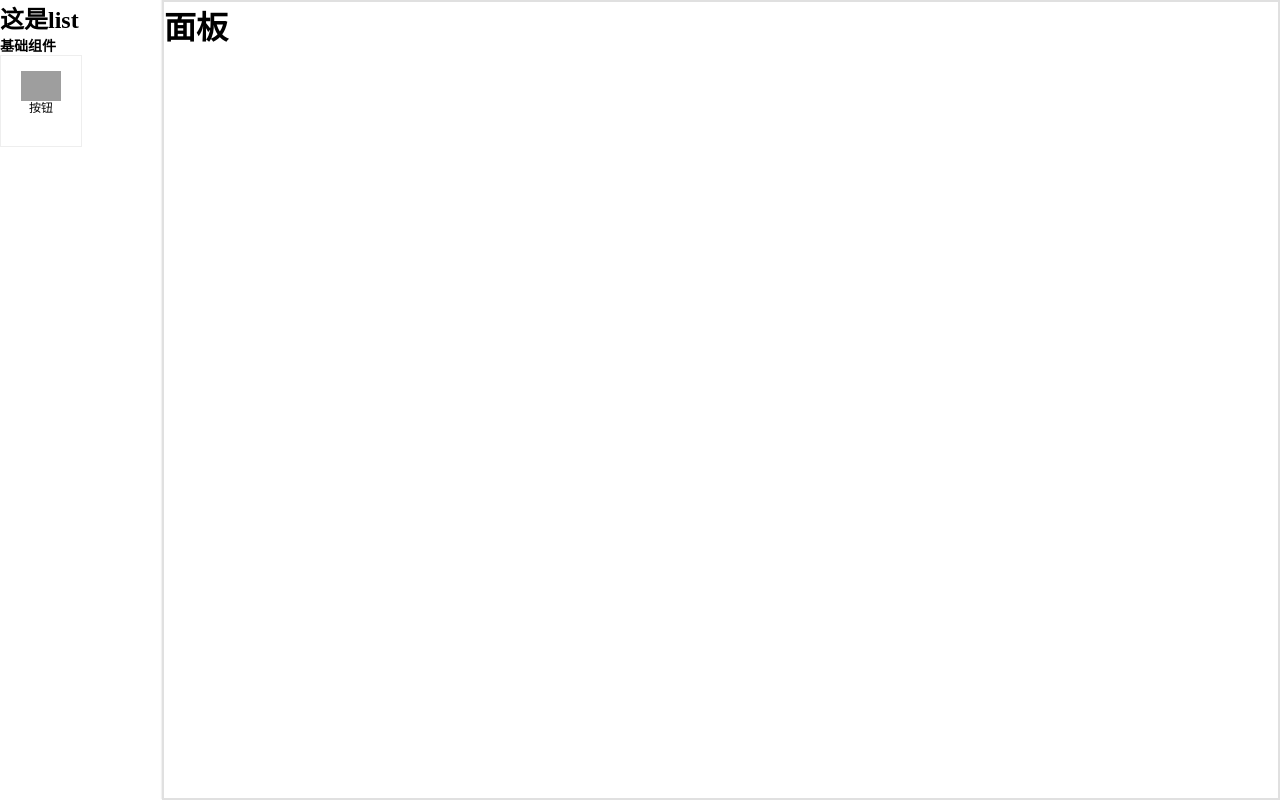
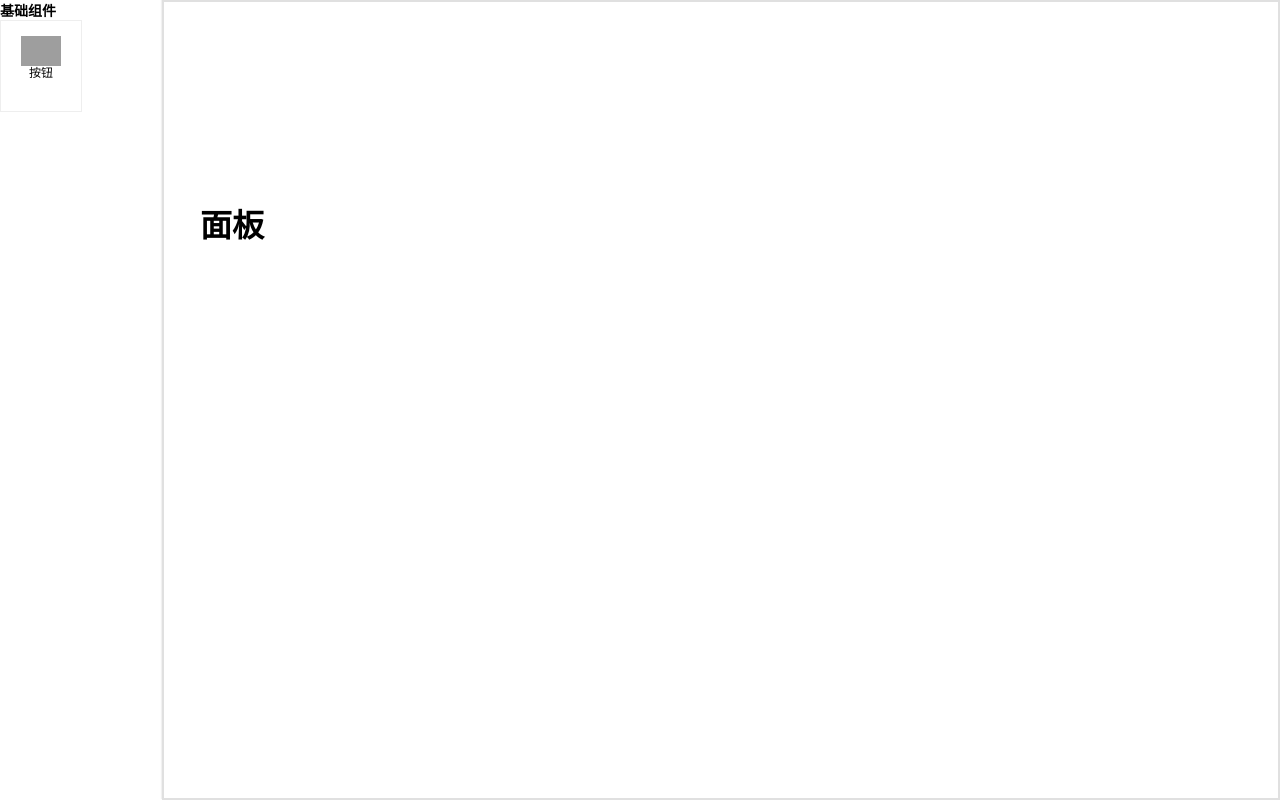
Before and after one commit to Einstellung/drag-panel, a React (Vite) app: page / in a window 1280 px wide. Built offline with nearby package versions, Linux system fonts and the light colour scheme; grey boxes are pictures that could not be loaded.

Commit message:
面板拖拽初步实现

```diff
--- a/src/ui/components/ComponentList.tsx
+++ b/src/ui/components/ComponentList.tsx
@@ -24,7 +24,6 @@ export const ComponentList = () => {
 
   return (
     <div className={style['component-list']} key={ver}>
-      <h2>这是list</h2>
       {
         groupList.map((list, i) => {
           const title = groupTitle[list[0].group]
@@ -34,7 +33,10 @@ export const ComponentList = () => {
               {
                 list.map(compConf => {
                   return (
-                    <div key={compConf.name} className={style['component-list-item']}>
+                    <div
+                      key={compConf.name}
+                      draggable
+                      className={style['component-list-item']}>
                       <img src={compConf.imageUrl}/>
                       <div className={style.text}>{compConf.title}</div>
                     </div>
--- /dev/null
+++ b/src/ui/components/draggable/DragNode.ts
@@ -0,0 +1,22 @@
+export class DragNode {
+  startX = 0
+  startY = 0
+  diffX = 0
+  diffY = 0
+  dragging = false
+
+  update(e: MouseEvent) {
+    this.diffX = e.clientX - this.startX
+    this.diffY = e.clientY - this.startY
+  }
+
+  init() {
+    this.diffX = 0
+    this.diffY = 0
+  }
+
+  start(e: MouseEvent) {
+    this.startX = e.clientX
+    this.startY = e.clientY
+  }
+}
--- /dev/null
+++ b/src/ui/components/draggable/Draggable.tsx
@@ -0,0 +1,35 @@
+import { mergeDeepLeft } from "ramda"
+import { cloneElement } from "react"
+import { DragEvents } from "./draggable.types"
+import { useDragNode } from "./useDragNode"
+
+type DraggableProps = {
+  children: JSX.Element
+} & DragEvents
+
+export const Draggable = (props: DraggableProps) => {
+
+  const [node, handlers] = useDragNode(props)
+
+  const style = {
+    position: "absolute",
+    top: `${node.startX+200}px`,
+    left: `${node.startY+200}px`,
+    transform: `translate(${node.diffX}px, ${node.diffY}px)`
+  }
+
+  const draggableProps = {
+    style,
+    ...handlers,
+  }
+
+  const finalProps = mergeDeepLeft(props.children.props, draggableProps)
+  console.log("node diffx", node.diffX)
+
+  return cloneElement(props.children, finalProps)
+  // return (
+  //   <div>
+  //     {props.children}
+  //   </div>
+  // )
+}
--- /dev/null
+++ b/src/ui/components/draggable/useDragNode.ts
@@ -0,0 +1,38 @@
+import { useEffect, useMemo, useState } from "react";
+import { DragEvents } from "./draggable.types";
+import { DragNode } from "./DragNode";
+
+export function useDragNode(props: DragEvents): [DragNode, typeof handlers] {
+  const node = useMemo<DragNode>(() => new DragNode(), [])
+  const [ver, setVer] = useState(0)
+
+  useEffect(() => {
+
+  }, [ver])
+
+  const handlers = {
+    onMouseDown: (e: DragEvent) => {
+      // props.onDragEnd && props.onDragEnd(node)
+      console.log(11111111)
+      node.dragging = true
+      node.start(e)
+    },
+    onMouseMove: (e: MouseEvent) => {
+      if(node.dragging) {
+        console.log(22222222)
+        node.update(e)
+        setVer(x => x + 1)
+      }
+    },
+    onMouseUp: (e: MouseEvent) => {
+      if(node.dragging) {
+        console.log(33333333)
+        node.update(e)
+        node.dragging = false
+        node.init()
+      }
+    }
+  }
+
+  return [node, handlers]
+}
--- /dev/null
+++ b/src/ui/components/render/NodeRender.tsx
@@ -0,0 +1,25 @@
+import { Draggable } from "../draggable/Draggable"
+
+export const NodeRender = () => {
+  return (
+    <div>
+      <Draggable
+        onDragEnd={e => {
+        console.log("val test")
+      }}
+        onDrag={e => {
+          console.log("on drag")
+        }}
+      >
+        <h1
+          draggable
+          style={{
+            width: "fit-content"
+          }}
+          >
+            面板
+        </h1>
+      </Draggable>
+    </div>
+  )
+}
--- a/src/ui/components/render/Panel.tsx
+++ b/src/ui/components/render/Panel.tsx
@@ -1,8 +1,10 @@
 import style from "./render.module.scss"
-export const Panel = () => {
+export const Panel = ({children}: {
+  children: JSX.Element
+}) => {
   return (
     <div className={style.panel}>
-      <h1>面板</h1>
+      {children}
     </div>
   )
 }
--- a/src/ui/page/Editor.tsx
+++ b/src/ui/page/Editor.tsx
@@ -1,5 +1,6 @@
 import { ComponentList } from "../components/ComponentList"
-import { Panel } from "../components/render/panel"
+import { NodeRender } from "../components/render/NodeRender"
+import { Panel } from "../components/render/Panel"
 import { useEditor } from "../hooks/useEditor"
 import style from "./ui.module.scss"
 
@@ -8,6 +9,8 @@ export const Editor = () => {
   // useEditor()
   return <div className={style.container}>
     <ComponentList />
-    <Panel />
+    <Panel>
+      <NodeRender></NodeRender>
+    </Panel>
   </div>
 }
```
Also changed, not shown: src/ui/components/draggable/draggable.types.ts (added, +7 -0 lines).
